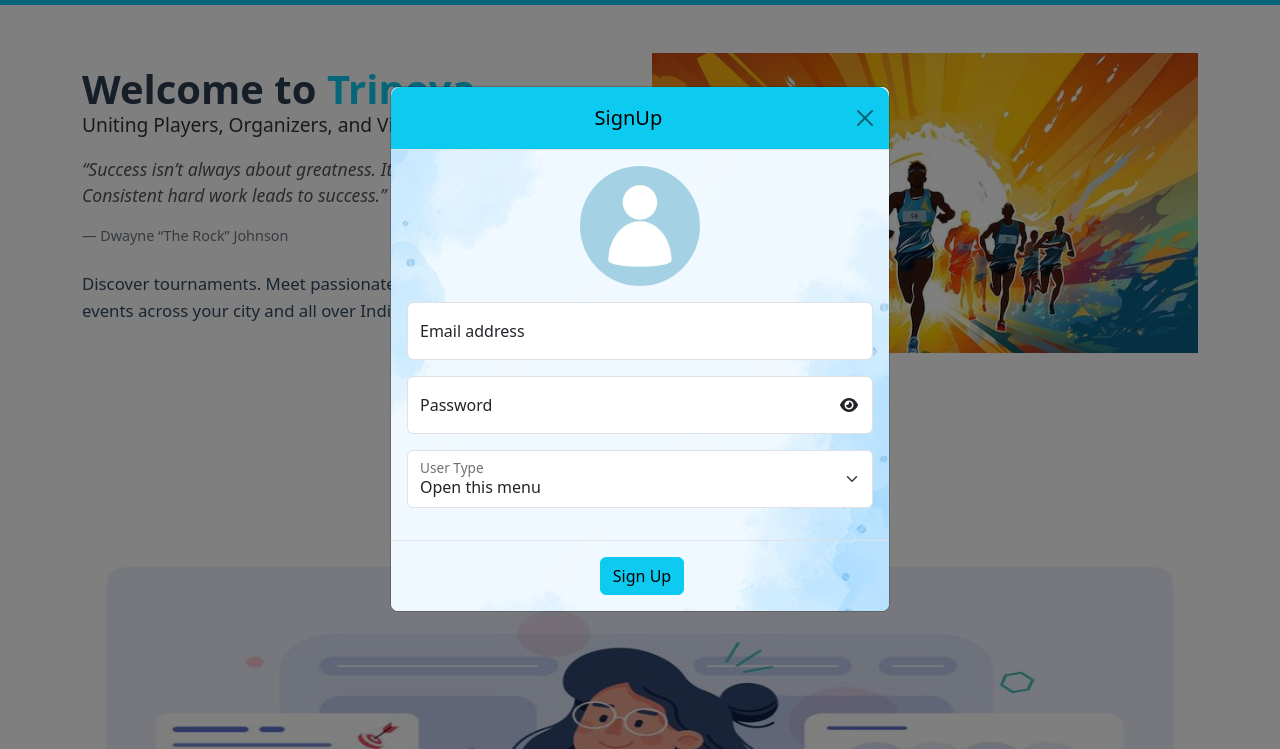
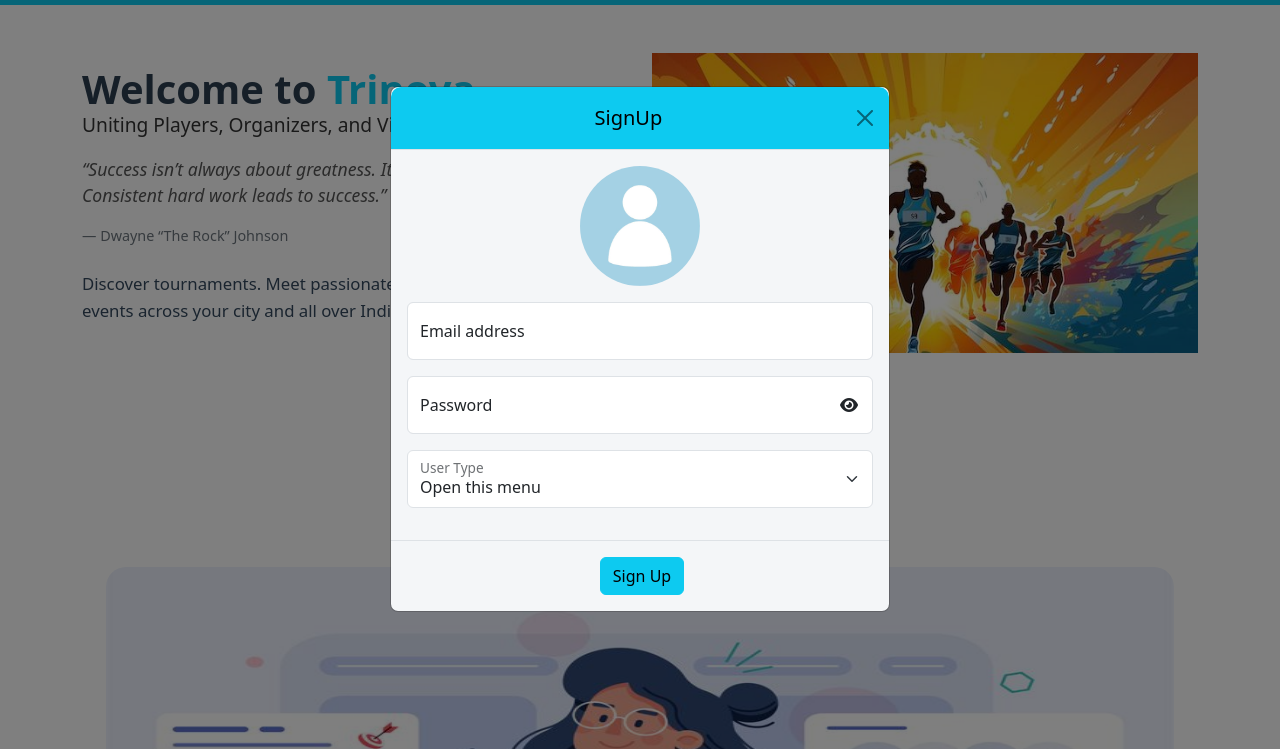
Before and after one commit to Tarina05/trinova, a website: page public/index.html in a window 1280 px wide. Both pictures are taken after a click on the button "Sign Up". Shown: the part 51-800 px from the top of the page. Drawn offline with nearby package versions, Linux system fonts and the light colour scheme.

Commit message:
Update index.html

```diff
--- a/public/index.html
+++ b/public/index.html
@@ -238,7 +238,8 @@
         }
 
         .bg-modal-image {
-            background-image: url('./pics/Fondo\ Abstracto\ Acuarela\ Azul\ Transparente\ de\ Pantalla\ Imagen\ para\ Descarga\ Gratuita\ -\ Pngtree.jpeg');
+            /*background-image: url('./pics/Fondo\ Abstracto\ Acuarela\ Azul\ Transparente\ de\ Pantalla\ Imagen\ para\ Descarga\ Gratuita\ -\ Pngtree.jpeg'); */
+            background-color: #f4f6f8;
             background-size: cover;
             background-position: center;
         }
```
